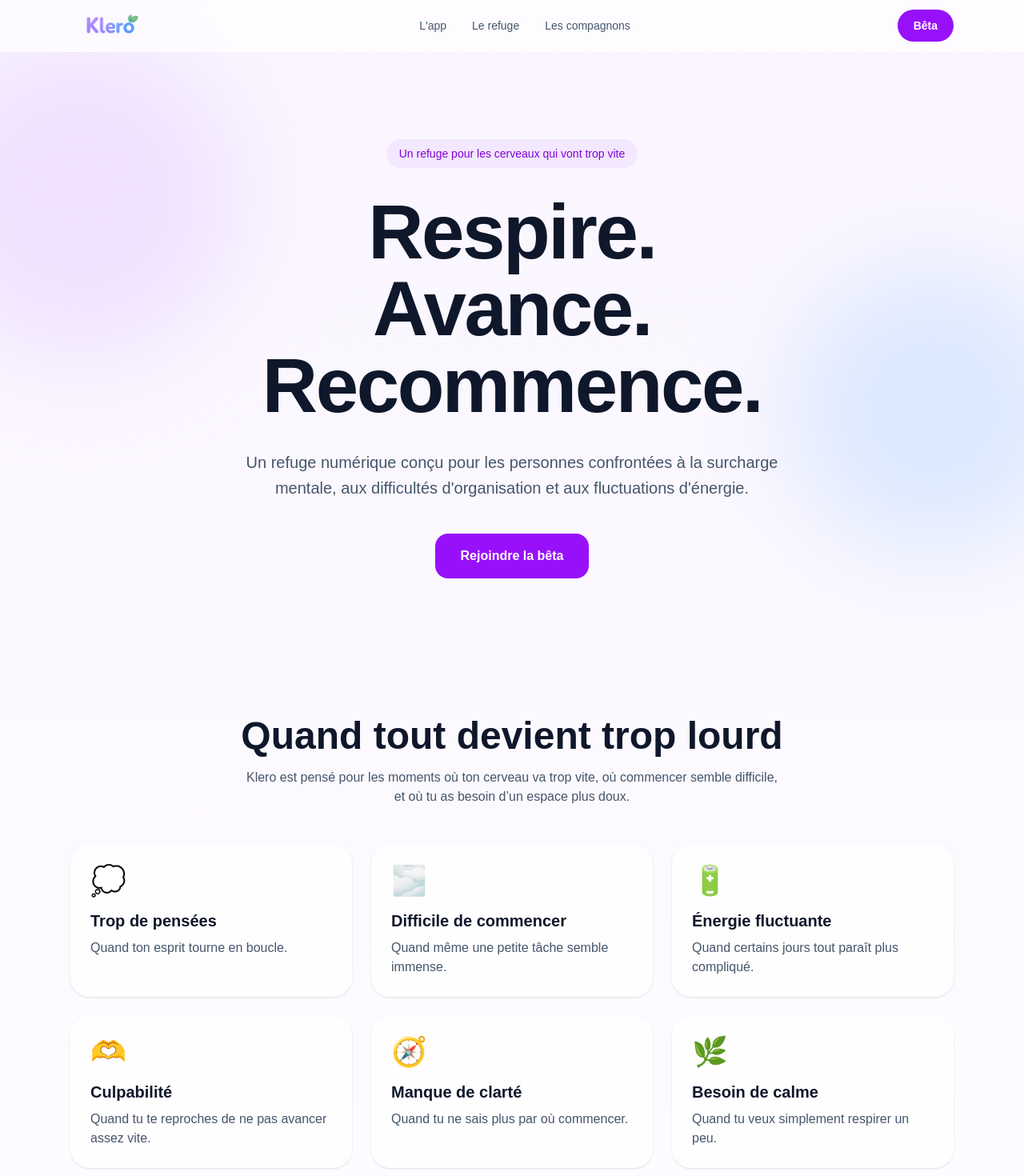
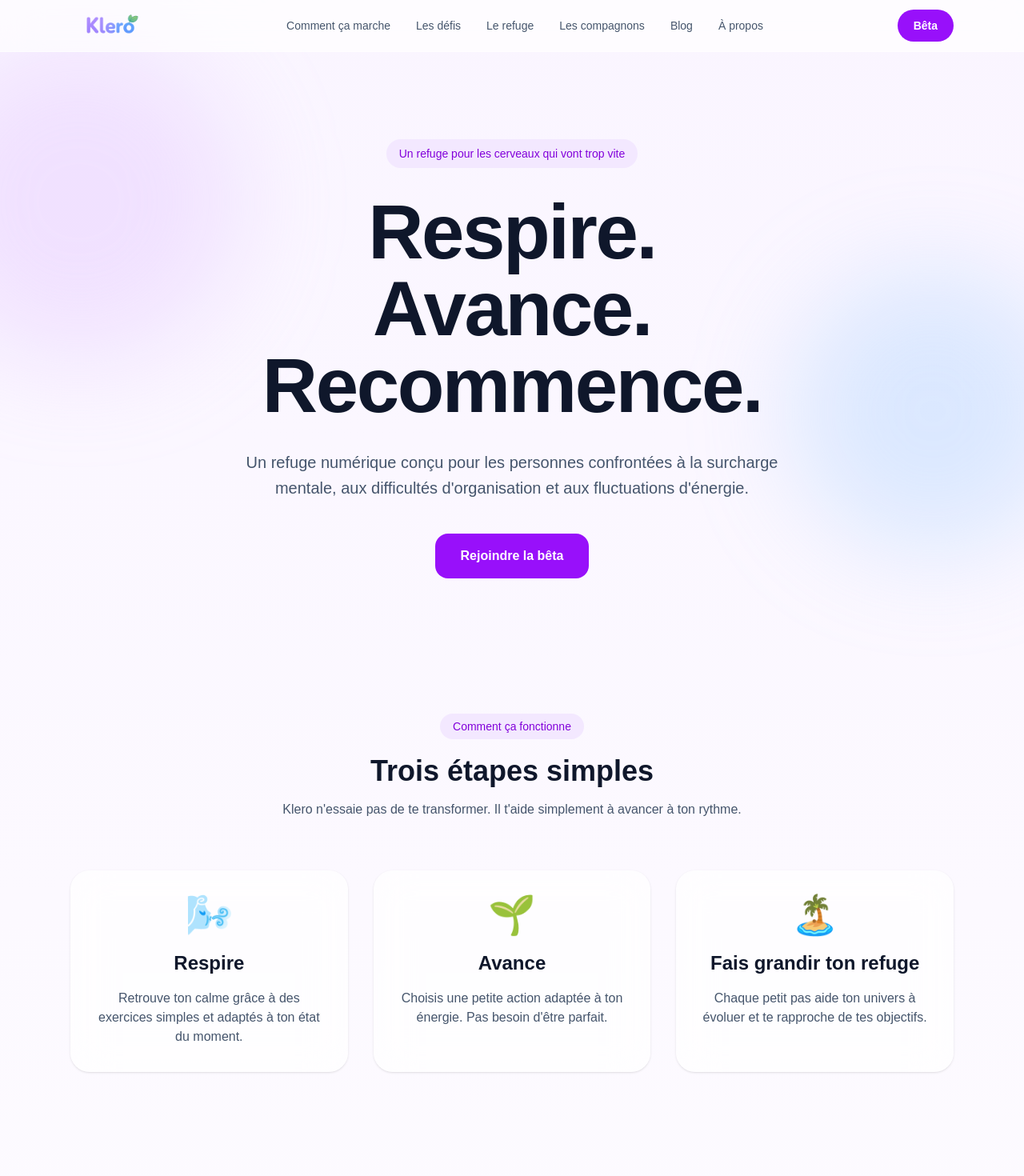
Before and after one commit to cyrillegrd/klero, a Next.js app: page / in a window 1280 px wide. Shown: the top 1470 px of the page at 80% size. Built offline with nearby package versions, Linux system fonts and the light colour scheme.

Commit message:
Ajout pages blog et about

```diff
--- /dev/null
+++ b/src/app/about/page.tsx
@@ -0,0 +1,37 @@
+export default function About() {
+  return (
+    <main className="min-h-screen bg-gradient-to-b from-purple-50 via-white to-blue-50 px-6 py-24 text-slate-900">
+      <section className="mx-auto max-w-4xl">
+        <span className="rounded-full bg-purple-100 px-4 py-2 text-sm font-medium text-purple-700">
+          À propos
+        </span>
+
+        <h1 className="mt-6 text-5xl font-bold">
+          Klero est né d’une idée simple
+        </h1>
+
+        <p className="mt-8 text-xl leading-relaxed text-slate-600">
+          Avancer ne devrait pas ressembler à une lutte permanente.
+        </p>
+
+        <div className="mt-10 space-y-6 text-lg leading-relaxed text-slate-700">
+          <p>
+            Certaines personnes vivent avec un cerveau qui ne s’arrête jamais.
+            Les pensées s’enchaînent, les tâches s’accumulent, l’énergie fluctue
+            et la culpabilité peut vite s’installer.
+          </p>
+
+          <p>
+            Klero a été imaginé comme un refuge numérique : un espace plus doux,
+            plus rassurant, qui accompagne sans mettre de pression.
+          </p>
+
+          <p>
+            L’objectif n’est pas de devenir plus productif à tout prix.
+            L’objectif est de respirer, avancer, recommencer, à son rythme.
+          </p>
+        </div>
+      </section>
+    </main>
+  );
+}
--- /dev/null
+++ b/src/app/blog/page.tsx
@@ -0,0 +1,36 @@
+export default function Blog() {
+  return (
+    <main className="min-h-screen bg-gradient-to-b from-purple-50 via-white to-blue-50 px-6 py-24 text-slate-900">
+      <section className="mx-auto max-w-5xl text-center">
+        <span className="rounded-full bg-purple-100 px-4 py-2 text-sm font-medium text-purple-700">
+          Blog Klero
+        </span>
+
+        <h1 className="mt-6 text-5xl font-bold">
+          Ressources pour avancer avec douceur
+        </h1>
+
+        <p className="mx-auto mt-6 max-w-2xl text-lg text-slate-600">
+          Bientôt des articles sur la surcharge mentale, le TDAH, les routines douces,
+          l’énergie fluctuante et la bienveillance envers soi-même.
+        </p>
+
+        <div className="mt-12 grid gap-6 md:grid-cols-3">
+          {[
+            "Pourquoi mon cerveau pense-t-il tout le temps ?",
+            "Pourquoi est-il si difficile de commencer une tâche ?",
+            "Comment créer une routine douce qui tient dans le temps ?",
+          ].map((title) => (
+            <div key={title} className="rounded-3xl bg-white/70 p-6 text-left shadow-sm">
+              <p className="text-sm font-medium text-purple-600">Bientôt</p>
+              <h2 className="mt-3 text-xl font-bold">{title}</h2>
+              <p className="mt-3 text-slate-600">
+                Un article en préparation pour mieux comprendre ton fonctionnement.
+              </p>
+            </div>
+          ))}
+        </div>
+      </section>
+    </main>
+  );
+}
--- a/src/app/page.tsx
+++ b/src/app/page.tsx
@@ -7,6 +7,8 @@ import Companions from "../components/Companions";
 import FAQ from "../components/FAQ";
 import Beta from "../components/Beta";
 import Footer from "../components/Footer";
+import HowItWorks from "../components/HowItWorks";
+import WhyKlero from "../components/WhyKlero";
 
 export default function Home() {
   return (
@@ -14,9 +16,11 @@ export default function Home() {
       <BackgroundBlobs />
       <Navbar />
       <Hero />
+      <HowItWorks />
       <Problems />
       <Refuge />
       <Companions />
+      <WhyKlero />
       <FAQ />
       <Beta />
       <Footer />
--- /dev/null
+++ b/src/components/HowItWorks.tsx
@@ -0,0 +1,59 @@
+export default function HowItWorks() {
+  const steps = [
+    {
+      emoji: "🌬️",
+      title: "Respire",
+      description:
+        "Retrouve ton calme grâce à des exercices simples et adaptés à ton état du moment.",
+    },
+    {
+      emoji: "🌱",
+      title: "Avance",
+      description:
+        "Choisis une petite action adaptée à ton énergie. Pas besoin d'être parfait.",
+    },
+    {
+      emoji: "🏝️",
+      title: "Fais grandir ton refuge",
+      description:
+        "Chaque petit pas aide ton univers à évoluer et te rapproche de tes objectifs.",
+    },
+  ];
+
+  return (
+    <section id="how" className="relative z-10 mx-auto max-w-6xl px-6 py-24">
+      <div className="text-center">
+        <span className="rounded-full bg-purple-100 px-4 py-2 text-sm font-medium text-purple-700">
+          Comment ça fonctionne
+        </span>
+
+        <h2 className="mt-6 text-4xl font-bold">
+          Trois étapes simples
+        </h2>
+
+        <p className="mx-auto mt-4 max-w-2xl text-slate-600">
+          Klero n'essaie pas de te transformer. Il t'aide simplement à avancer à ton rythme.
+        </p>
+      </div>
+
+      <div className="mt-16 grid gap-8 md:grid-cols-3">
+        {steps.map((step) => (
+          <div
+            key={step.title}
+            className="rounded-3xl bg-white/70 p-8 text-center shadow-sm backdrop-blur-xl"
+          >
+            <div className="text-5xl">{step.emoji}</div>
+
+            <h3 className="mt-5 text-2xl font-bold">
+              {step.title}
+            </h3>
+
+            <p className="mt-4 text-slate-600">
+              {step.description}
+            </p>
+          </div>
+        ))}
+      </div>
+    </section>
+  );
+}
--- a/src/components/Navbar.tsx
+++ b/src/components/Navbar.tsx
@@ -15,9 +15,12 @@ export default function Navbar() {
 </a>
 
         <div className="hidden items-center gap-8 text-sm font-medium text-slate-600 md:flex">
-          <a href="#app">L'app</a>
+          <a href="#how">Comment ça marche</a>
+          <a href="#app">Les défis</a>
           <a href="#refuge">Le refuge</a>
           <a href="#compagnons">Les compagnons</a>
+          <a href="/blog">Blog</a>
+          <a href="/about">À propos</a>
         </div>
 
         <a
--- /dev/null
+++ b/src/components/WhyKlero.tsx
@@ -0,0 +1,51 @@
+export default function WhyKlero() {
+  const points = [
+    [
+      "❌",
+      "Toujours plus de productivité",
+      "✅",
+      "Plus de douceur et de bienveillance",
+    ],
+    [
+      "❌",
+      "Des objectifs irréalistes",
+      "✅",
+      "Des petits pas adaptés à ton énergie",
+    ],
+    [
+      "❌",
+      "La culpabilité quand on échoue",
+      "✅",
+      "Chaque progrès compte",
+    ],
+  ];
+
+  return (
+    <section className="relative z-10 mx-auto max-w-6xl px-6 py-24">
+      <div className="text-center">
+        <h2 className="text-4xl font-bold">
+          Pourquoi Klero ?
+        </h2>
+      </div>
+
+      <div id="why" className="mt-12 space-y-6">
+        {points.map(([badIcon, bad, goodIcon, good]) => (
+          <div
+            key={bad}
+            className="grid gap-4 rounded-3xl bg-white/70 p-6 shadow-sm backdrop-blur-xl md:grid-cols-2"
+          >
+            <div className="flex items-center gap-3 text-slate-500">
+              <span>{badIcon}</span>
+              <span>{bad}</span>
+            </div>
+
+            <div className="flex items-center gap-3 font-medium text-purple-700">
+              <span>{goodIcon}</span>
+              <span>{good}</span>
+            </div>
+          </div>
+        ))}
+      </div>
+    </section>
+  );
+}
```
